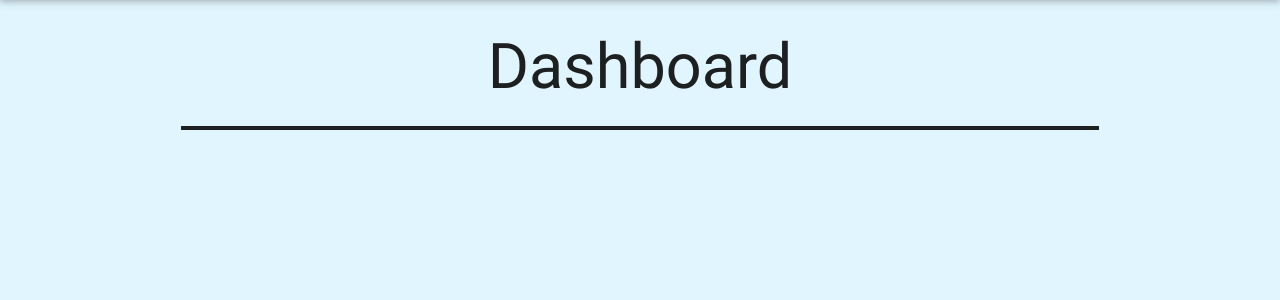
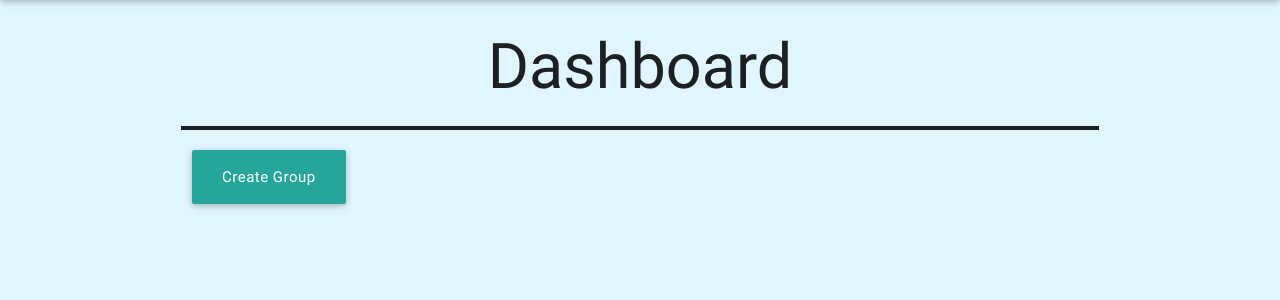
Before and after one commit to JCharante/flow, a Flask app: page /dashboard in a window 1280 px wide. Shown: the part 64-364 px from the top of the page. Run offline with Flask 2, Linux system fonts and the light colour scheme.

Commit message:
Added a link to the group creation page on the dashboard

```diff
--- a/client_server/templates/dashboard/dashboard.html
+++ b/client_server/templates/dashboard/dashboard.html
@@ -14,7 +14,11 @@ flow - Dashboard
 	<div id="groups-div">
 		<groups></groups>
 	</div>
+
+	<a href="/groups/create" class="waves-effect waves-light btn-large">Create Group</a>
 </div>
+
+
 {% endblock %}
 
 {% block scripts %}
```
